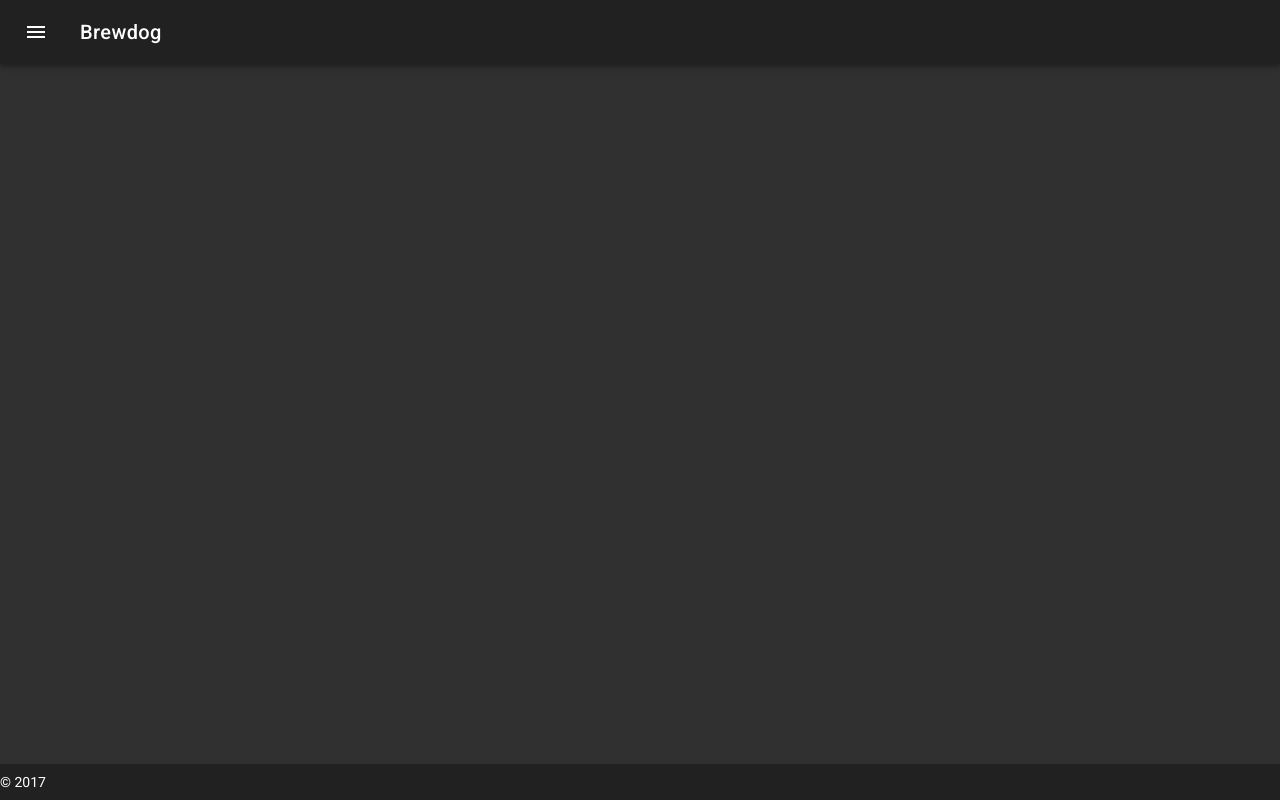
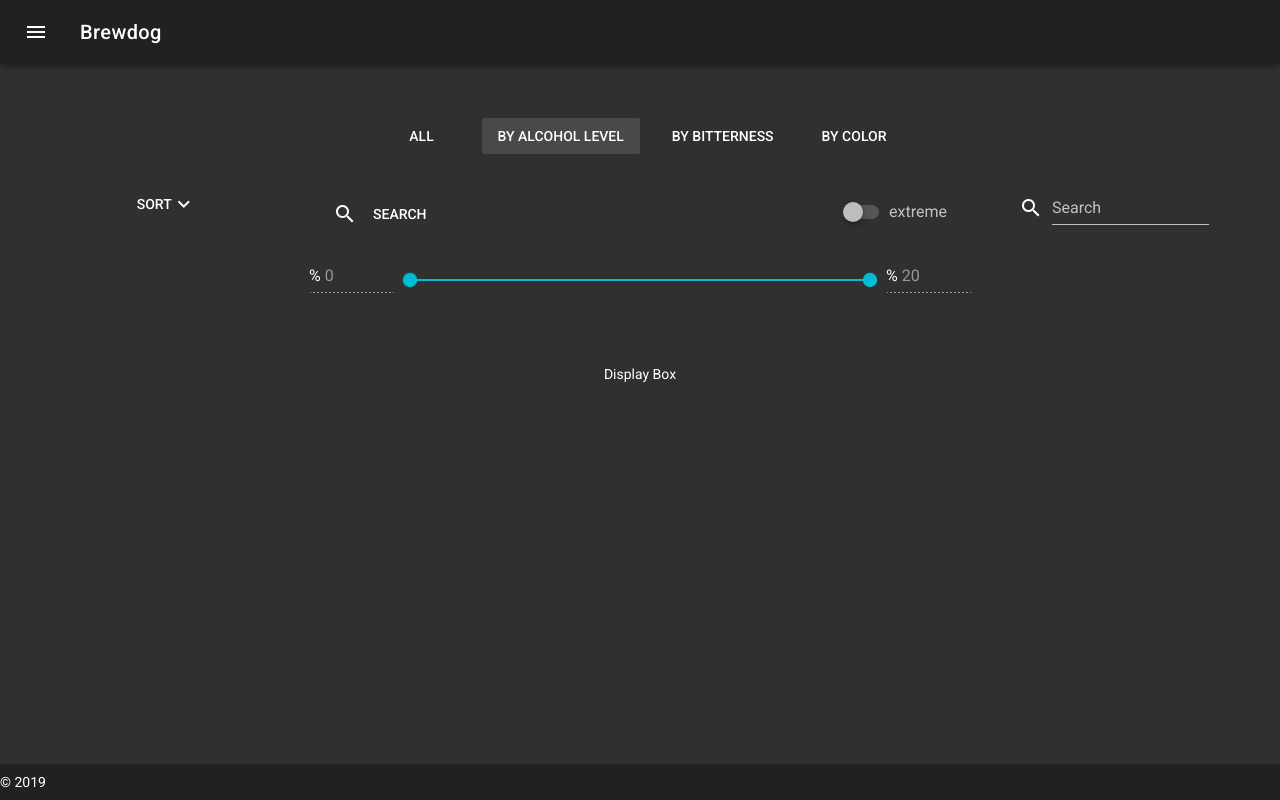
Before and after one commit to Amondt/Brewdog-catalog-project, a Vue app in the folder front/: page /catalog/abv in a window 1280 px wide. Built offline with nearby package versions, Linux system fonts and the light colour scheme.

Commit message:
select ranges

```diff
--- /dev/null
+++ b/front/src/components/DisplayBox.vue
@@ -0,0 +1,18 @@
+<template>
+    <div>
+        <v-container>
+            Display Box
+        </v-container>
+    </div>
+</template>
+
+<script>
+export default {
+    name: 'displayBox'
+
+}
+</script>
+
+<style scoped>
+
+</style>
--- /dev/null
+++ b/front/src/components/RangeSelectors.vue
@@ -0,0 +1,76 @@
+<template>
+    <v-flex v-if="$route.params.sort !== 'all'">
+        <v-layout row v-for="selector in rangeSelectors" :key="selector.name">
+            <v-flex v-if="$route.params.sort === selector.name" class="mx-5 mt-1">
+                <v-layout>
+                    <v-btn flat class='mt-3'><v-icon left>search</v-icon>Search</v-btn>
+                    <v-spacer></v-spacer>
+                    <v-flex shrink>
+                        <v-switch class="mx-4" v-model="extreme" label="extreme" @change="updateRange"></v-switch>
+                    </v-flex>
+                </v-layout>
+                <v-layout row>
+                    <v-flex shrink style="width:85px">
+                        <v-text-field disabled v-model="selector.range[0]" class="mt-0" :prefix="selector.prefix" hide-details single-line type="number"></v-text-field>
+                    </v-flex>
+                    <v-flex class="px-3">
+                        <v-range-slider thumb-label v-model="selector.range" :max="extreme ? selector.maxX : selector.max" :min="extreme ? selector.minX : selector.min"></v-range-slider>
+                    </v-flex>
+                    <v-flex shrink style="width:85px">
+                        <v-text-field disabled v-model="selector.range[1]" class="mt-0" :prefix="selector.prefix" hide-details single-line type="number"></v-text-field>
+                    </v-flex>
+                </v-layout>
+                <v-layout v-if="$route.params.sort === 'ebc'">
+                    <v-btn v-for="color in colorsEbc" :key="color.color" depressed :color="color.color" small fab @click="selector.range = color.range"></v-btn>
+                </v-layout>
+            </v-flex>
+        </v-layout>
+    </v-flex>
+</template>
+
+<script>
+export default {
+    name: 'rangeSelectors',
+    data () {
+        return {
+            rangeSelectors: [
+                { name: 'abv', range: [0, 20], min: 0, max: 20, minX: 20, maxX: 60, prefix: '%' },
+                { name: 'ibu', range: [0, 20], min: 0, max: 100, minX: 100, maxX: 1200, prefix: 'IBU' },
+                { name: 'ebc', range: [0, 20], min: 0, max: 100, minX: 100, maxX: 600, prefix: 'EBC' }
+            ],
+            colorsEbc: [
+                { color: '#FFE699', range: [0, 4]},
+                { color: '#FED878', range: [4, 6]},
+                { color: '#FDCA59', range: [6, 8]},
+                { color: '#FBBE41', range: [8, 12]},
+                { color: '#F7A735', range: [12, 18]},
+                { color: '#E48630', range: [18, 24]},
+                { color: '#CF6A2A', range: [24, 30]},
+                { color: '#BB5225', range: [30, 36]},
+                { color: '#A63F20', range: [36, 40]},
+                { color: '#9B341D', range: [40, 48]},
+                { color: '#822316', range: [48, 60]},
+                { color: '#5E160D', range: [60, 80]},
+                { color: '#36090A', range: [80, 100]}
+            ],
+            extreme: false
+        }
+    },
+    methods: {
+        updateRange: function (e) {
+            console.log(e)
+            if (this.$route.params.sort === 'abv') {
+                e ? this.rangeSelectors[0].range = [this.rangeSelectors[0].minX, this.rangeSelectors[0].maxX] : this.rangeSelectors[0].range = [this.rangeSelectors[0].min, this.rangeSelectors[0].max]
+            } else if (this.$route.params.sort === 'ibu') {
+                e ? this.rangeSelectors[1].range = [this.rangeSelectors[1].minX, this.rangeSelectors[1].maxX] : this.rangeSelectors[1].range = [this.rangeSelectors[1].min, this.rangeSelectors[1].max]
+            } else if (this.$route.params.sort === 'ebc') {
+                e ? this.rangeSelectors[2].range = [this.rangeSelectors[2].minX, this.rangeSelectors[2].maxX] : this.rangeSelectors[2].range = [this.rangeSelectors[2].min, this.rangeSelectors[2].max]
+            }
+        }
+    }
+}
+</script>
+
+<style scoped>
+
+</style>
--- a/front/src/components/SearchArea.vue
+++ b/front/src/components/SearchArea.vue
@@ -1,19 +1,60 @@
 <template>
     <v-container>
-        <v-layout row wrap>
-            <v-flex xs12 sm6 md3>
-                <v-text-field label="Regular">
+        <v-layout row justify-center>
+            <v-flex v-for="item in menu" :key="item.title" shrink>
+                <v-btn flat router :to="item.path">
+                    {{ item.title }}
+                </v-btn>
+            </v-flex>
+        </v-layout>
 
-                </v-text-field>
+        <v-layout class="mt-3">
+            <v-flex xs2>
+                <v-menu offset-y class="mt-1">
+                    <v-btn flat slot="activator">
+                        <span>Sort</span>
+                        <v-icon>expand_more</v-icon>
+                    </v-btn>
+                    <v-list>
+                        <v-list-tile v-for="item in sortMenu" :key="item.title" @click="console.log('clicked')">
+                            <v-list-tile-title>{{ item.title }}</v-list-tile-title>
+                        </v-list-tile>
+                    </v-list>
+                </v-menu>
+            </v-flex>
+
+            <RangeSelectors />
+
+            <v-flex :class="[ $route.params.sort === 'all' ? 'xs10 md7 mx-5 mt-1' : 'xs2' ]" >
+                <v-text-field prepend-icon="search" label="Search" v-model="searchInput" @click="$router.push('/catalog/all')"></v-text-field>
             </v-flex>
         </v-layout>
     </v-container>
 </template>
 
 <script>
+import RangeSelectors from './RangeSelectors'
+
 export default {
-    name: 'searchArea'
-
+    name: 'searchArea',
+    components: {
+        RangeSelectors
+    },
+    data () {
+        return {
+            menu: [
+                { title: 'all', path: '/catalog/all'},
+                { title: 'by alcohol level', path: '/catalog/abv'},
+                { title: 'by bitterness', path: '/catalog/ibu'},
+                { title: 'by color', path: '/catalog/ebc'}
+            ],
+            sortMenu: [
+                { title: 'desc' },
+                { title: 'asc' }
+            ],
+            searchInput: ''
+        }
+    }
 }
 </script>
 
--- a/front/src/footer/Vfooter.vue
+++ b/front/src/footer/Vfooter.vue
@@ -1,6 +1,6 @@
 <template>
     <v-footer fixed>
-        <span>&copy; 2017</span>
+        <span>&copy; 2019</span>
     </v-footer>
 </template>
 
--- a/front/src/main.js
+++ b/front/src/main.js
@@ -7,7 +7,10 @@ import Vuetify from 'vuetify'
 import 'vuetify/dist/vuetify.min.css'
 
 Vue.use(Vuetify, {
-    iconfont: 'md' // 'md' || 'mdi' || 'fa' || 'fa4'
+    iconfont: 'md', // 'md' || 'mdi' || 'fa' || 'fa4'
+    theme: {
+        primary: '#00BCD4'
+    }
 })
 
 import VueRouter from 'vue-router'
@@ -20,6 +23,11 @@ Vue.use(VueRouter)
 const routes = [
     {
         path: '/',
+        name: 'catalog',
+        component: Catalog
+    },
+    {
+        path: '/catalog/:sort',
         name: 'catalog',
         component: Catalog
     },
--- a/front/src/menu/Drawer.vue
+++ b/front/src/menu/Drawer.vue
@@ -1,5 +1,5 @@
 <template>
-    <v-navigation-drawer hide-overlay clipped fixed v-model="drawer" :mini-variant="mini" app>
+    <v-navigation-drawer clipped fixed v-model="drawer" :mini-variant="mini" app>
 
         <v-list class="mt-1">
             <v-list-tile v-if="mini" @click.stop="mini = !mini">
@@ -21,7 +21,7 @@
         </v-list>
 
         <v-list>
-            <v-list-tile v-for="item in menu" :key="item.name" router :to="item.path" @click.stop="toggleDrawer">
+            <v-list-tile v-for="item in menu" :key="item.name" router :to="item.path" @click.stop="mini = true">
                 <v-list-tile-action>
                     <v-icon>{{ item.icon }}</v-icon>
                 </v-list-tile-action>
@@ -41,7 +41,7 @@ export default {
             drawer: false,
             mini: false,
             menu: [
-                { name: 'Catalog', icon: 'search', path: '/catalog' },
+                { name: 'Catalog', icon: 'folder', path: '/catalog/all' },
                 { name: 'About', icon: 'weekend', path: '/about' }
             ]
         }
--- a/front/src/views/Catalog.vue
+++ b/front/src/views/Catalog.vue
@@ -1,18 +1,20 @@
 <template>
     <div>
         <SearchArea />
+        <DisplayBox />
     </div>
 </template>
 
 <script>
 import SearchArea from '../components/SearchArea'
+import DisplayBox from '../components/DisplayBox'
 
 export default {
     name: 'catalog',
     components: {
-        SearchArea
+        SearchArea,
+        DisplayBox
     }
-
 }
 </script>
 
--- a/front/src/views/Views.vue
+++ b/front/src/views/Views.vue
@@ -1,8 +1,8 @@
 <template>
     <v-content>
         <v-container fluid fill-height>
-            <v-layout justify-center align-center>
-                <v-flex shrink>
+            <v-layout>
+                <v-flex>
                     <router-view key="routerView"/>
                 </v-flex>
             </v-layout>
```
